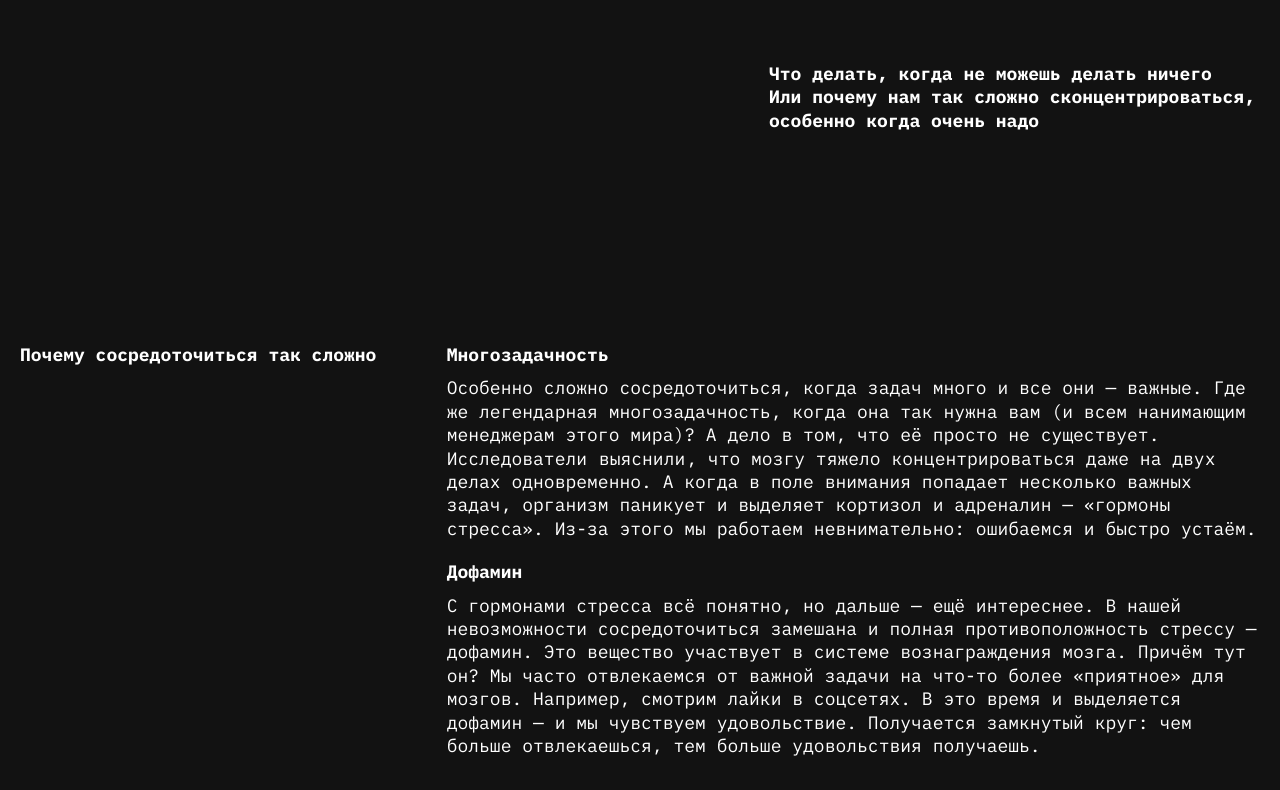
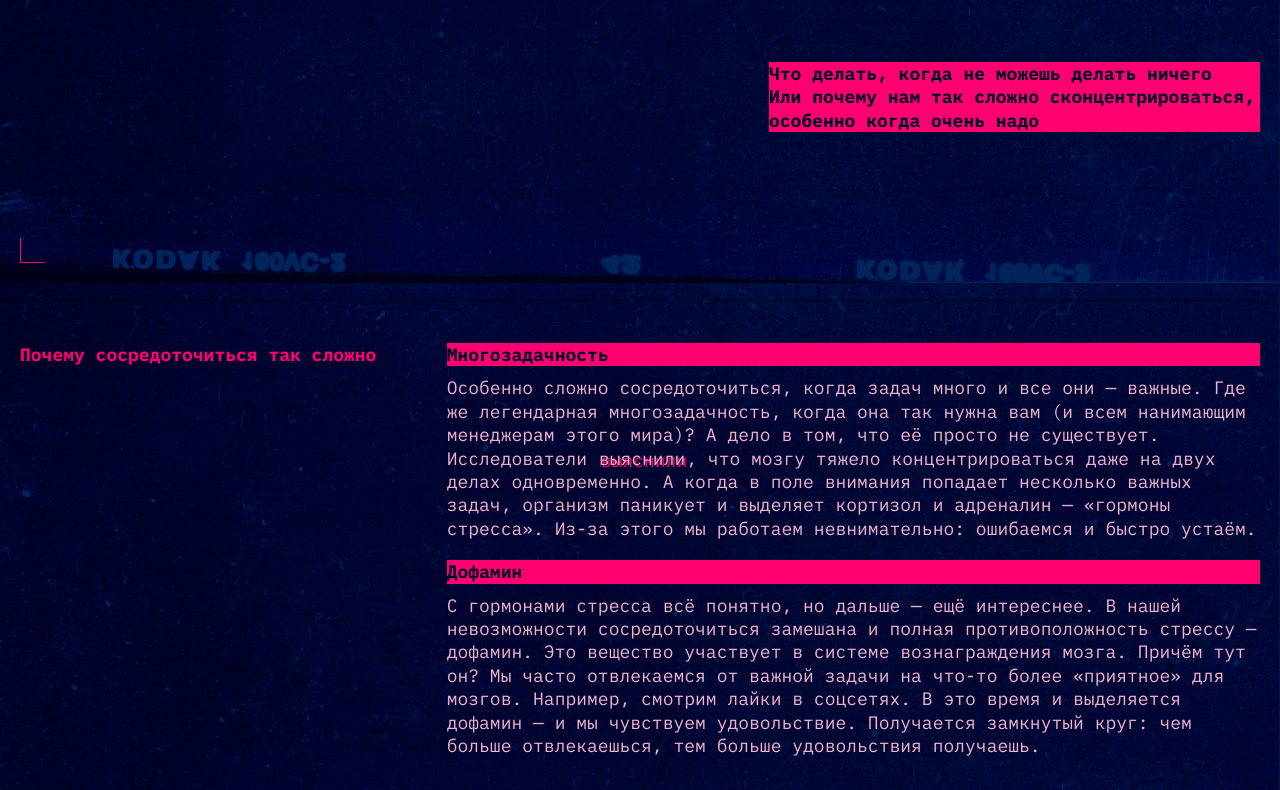
Before and after one commit to vlazarev-yandex/slozhno-sosredotochitsya, a plain HTML site: page index.html in a window 1280 px wide. Shown: the part 517-1307 px from the top of the page. Drawn offline with Linux system fonts and the dark colour scheme.

Commit message:
theme-auto fix

```diff
--- a/styles/dark.css
+++ b/styles/dark.css
@@ -50,7 +50,7 @@
 }
 
 @media (prefers-color-scheme: dark) {
-  .page.theme_auto {
+  :root {
     /* general */
     --background-color: var(--background-color-dark);
     --background-image: var(--background-image-dark);
--- a/styles/light.css
+++ b/styles/light.css
@@ -51,7 +51,7 @@
 }
 
 @media (prefers-color-scheme: light) {
-  .page.theme_auto {
+  :root {
     /* general */
     --background-color: var(--background-color-light);
     --background-image: var(--background-image-light);
```
